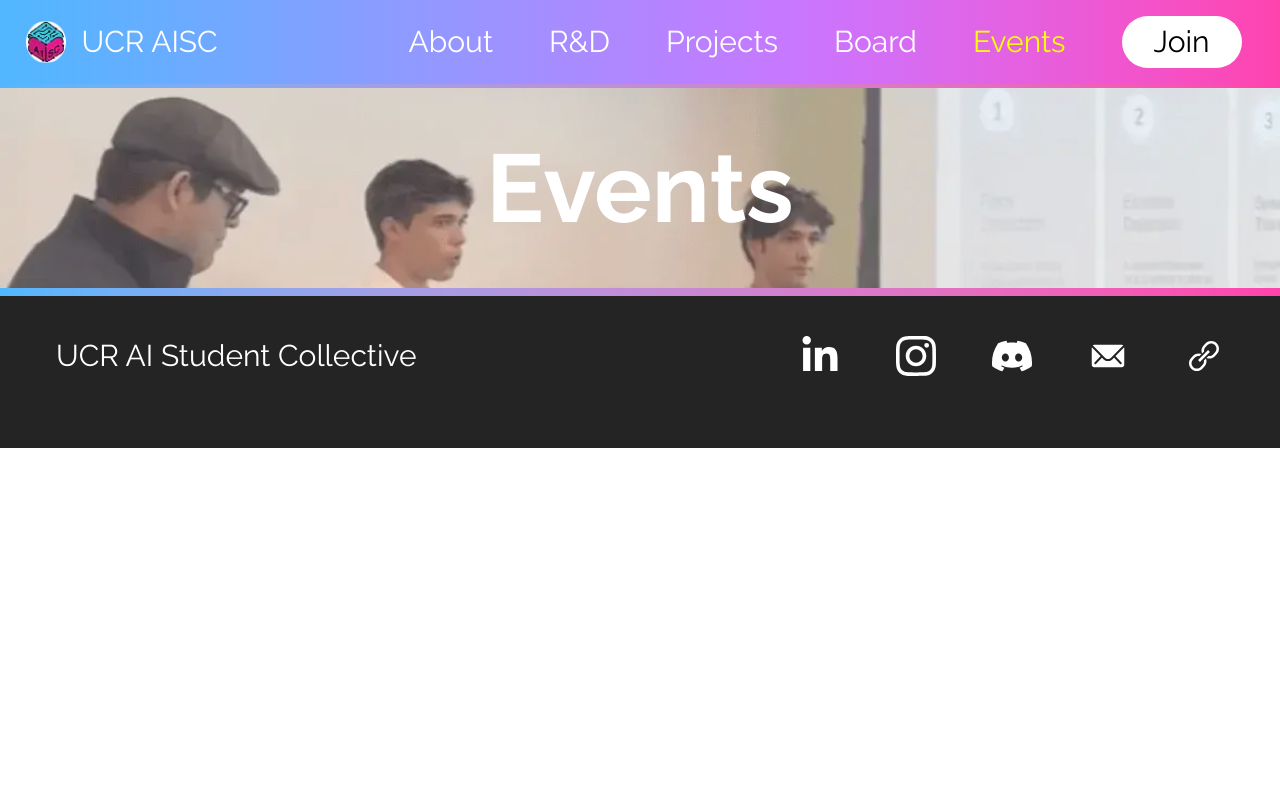
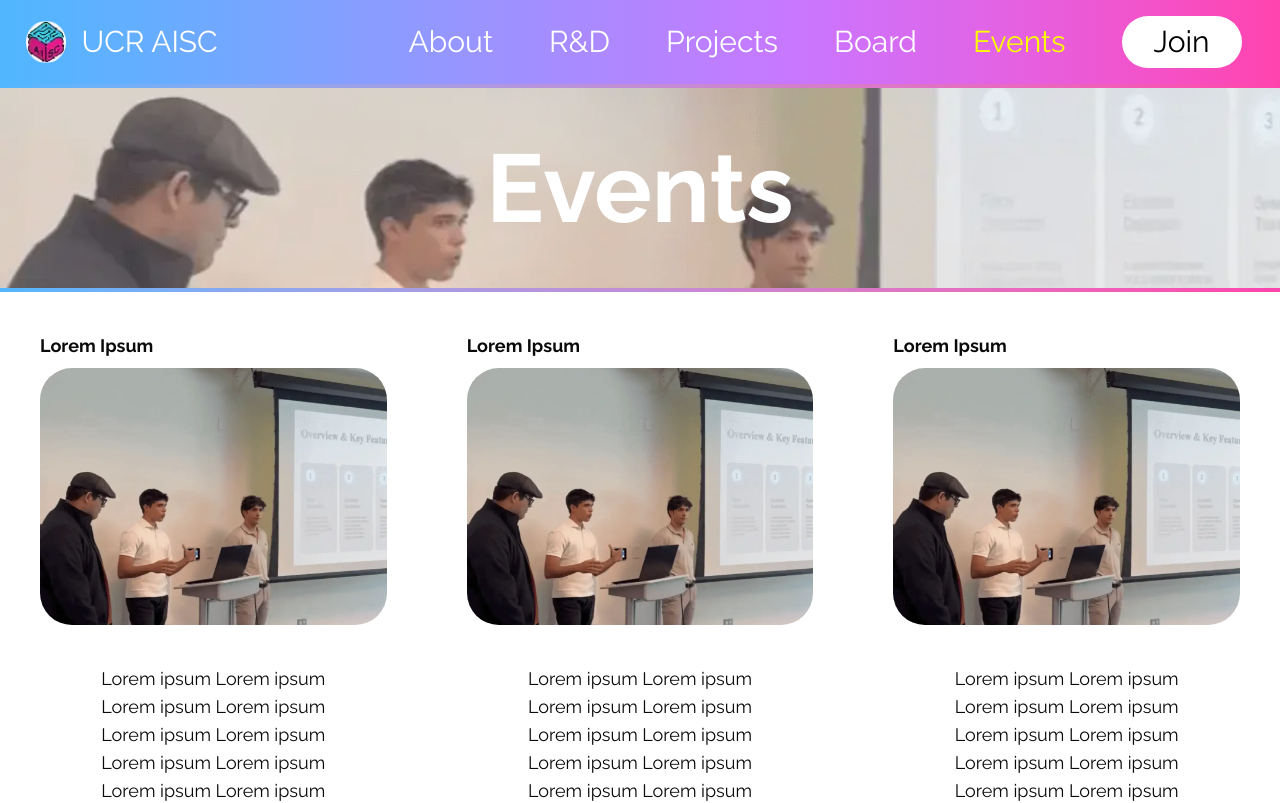
Before and after one commit to acm-ucr/aisc, a Next.js app: page /events in a window 1280 px wide. Shown: the top 803 px of the page. Built offline with nearby package versions, Linux system fonts and the light colour scheme.

Commit message:
Implement Event Description component

```diff
--- a/src/app/events/page.tsx
+++ b/src/app/events/page.tsx
@@ -1,10 +1,12 @@
 import Header from "@/components/Header";
 import Placeholder from "@/public/placeholders/ambiguous.webp";
+import Description from "@/components/events/Description";
 
 const Events = () => {
   return (
     <>
       <Header text="Events" image={Placeholder} alt="events" />
+      <Description />
     </>
   );
 };
--- /dev/null
+++ b/src/components/events/Description.tsx
@@ -0,0 +1,43 @@
+import Image from "next/image"
+import Placeholder from "@/public/placeholders/ambiguous.webp";
+
+const Description = () => {
+  return (
+    <>
+        <div className="grid grid-cols-3 gap-20 p-10">
+            <div className="flex flex-col items-center gap-2">
+                <p className="font-bold text-lg self-start">
+                    Lorem Ipsum
+                </p>
+                <Image className="h-1/4 w-full rounded-4xl object-cover" src={Placeholder} alt="Placeholder Event" width={500} height={500}/>
+                <p className="text-center text-lg p-8">
+                    Lorem ipsum Lorem ipsum Lorem ipsum Lorem ipsum Lorem ipsum Lorem ipsum Lorem ipsum Lorem ipsum Lorem ipsum Lorem ipsum Lorem ipsum
+                </p>
+            </div>
+            <div className="flex flex-col items-center gap-2">
+                <p className="font-bold text-lg self-start">
+                    Lorem Ipsum
+                </p>
+                <Image className="h-1/4 w-full rounded-4xl object-cover" src={Placeholder} alt="Placeholder Event" width={500} height={500}/>
+                <p className="text-center text-lg p-8">
+                    Lorem ipsum Lorem ipsum Lorem ipsum Lorem ipsum Lorem ipsum Lorem ipsum Lorem ipsum Lorem ipsum Lorem ipsum Lorem ipsum Lorem ipsum
+                </p>
+            </div>
+            <div className="flex flex-col items-center gap-2">
+                <p className="font-bold text-lg self-start">
+                    Lorem Ipsum
+                </p>
+                <Image className="h-1/4 w-full rounded-4xl object-cover" src={Placeholder} alt="Placeholder Event" width={500} height={500}/>
+                <p className="text-center text-lg p-8">
+                    Lorem ipsum Lorem ipsum Lorem ipsum Lorem ipsum Lorem ipsum Lorem ipsum Lorem ipsum Lorem ipsum Lorem ipsum Lorem ipsum Lorem ipsum
+                </p>
+            </div>
+
+
+        </div>
+
+    </>
+  )
+}
+
+export default Description
```
